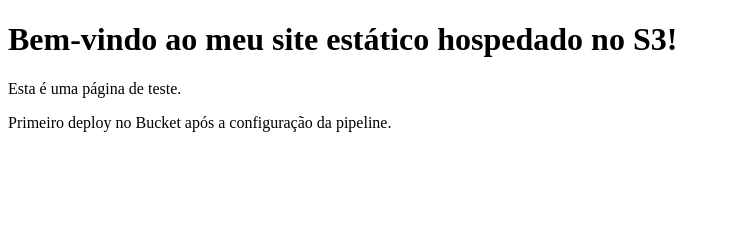
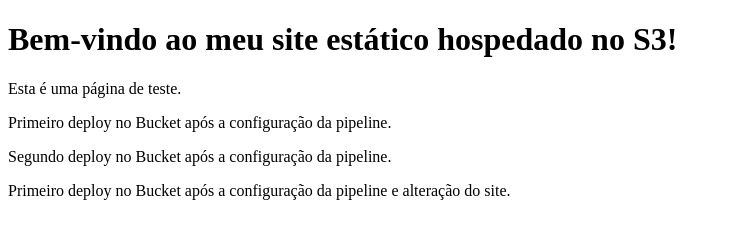
Before and after one commit to wleandrooliveira/site-estatico-deploy-aws, a plain HTML site: page site/index.html in a window 1280 px wide. Shown: the whole page, without its empty margins (0-730 px from the left). Drawn offline with Linux system fonts and the light colour scheme.

Commit message:
Update no site e novo teste de deploy

```diff
--- a/site/index.html
+++ b/site/index.html
@@ -8,5 +8,10 @@
     <h1>Bem-vindo ao meu site estático hospedado no S3!</h1>
     <p>Esta é uma página de teste.</p>
     <p>Primeiro deploy no Bucket após a configuração da pipeline.</p>
+    <p>Segundo deploy no Bucket após a configuração da pipeline.</p>
+    <p>
+      Primeiro deploy no Bucket após a configuração da pipeline e alteração do
+      site.
+    </p>
   </body>
 </html>
```
